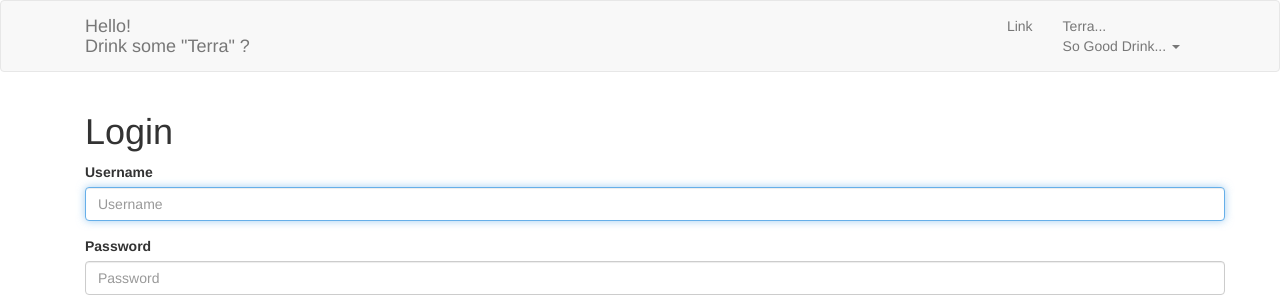
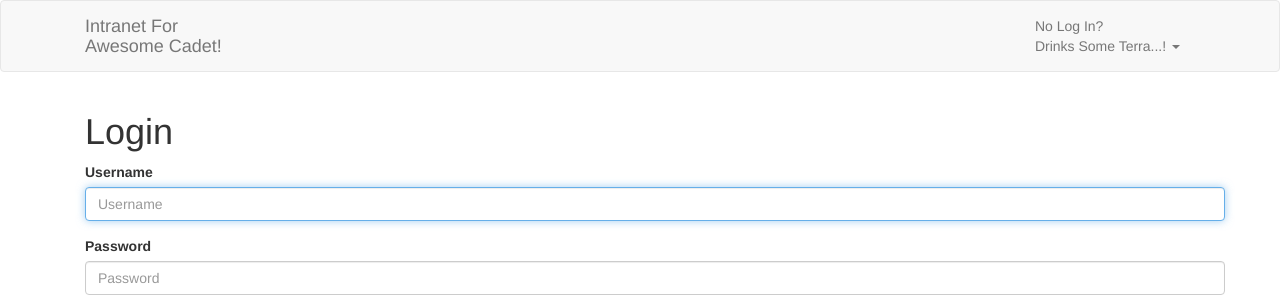
Before and after one commit to 42Seoul-Piscine-Python-Django/Code_Master_mjung, a Django app: page / in a window 1280 px wide. Shown: the top 300 px of the page. Run offline with Django 3.2, Linux system fonts and the light colour scheme; some libraries are stand-ins or nearby versions.

Commit message:
06/06_00:44_Some_Text_&&_link_logic_fixed

```diff
--- a/ex/templates/nav.html
+++ b/ex/templates/nav.html
@@ -5,15 +5,17 @@
     <div class="container-fluid">
       <div class="navbar-header">
       {% if user.is_authenticated %}
-        <a class="navbar-brand" href="{% url 'index' %}">Life Pro Tips <br/> for Nice {{user.username}}</a>
+        <a class="navbar-brand" href="{% url 'index' %}">Awesome Cadet : {{user.username}}</a>
       {% else %}
-        <a class="navbar-brand" href="{% url 'index' %}">Hello! <br/> Drink some "{{user.username}}" ?</a>
+        <a class="navbar-brand" href="{% url 'login' %}">Intranet For </br>Awesome Cadet!</a>
       {% endif %}
       </div>
 
       <div class="collapse navbar-collapse" id="bs-example-navbar-collapse-1">
         <ul class="nav navbar-nav navbar-right">
-          <li><a href="#">Link</a></li>
+          {% if user.is_authenticated %}
+          <li><a href="{% url 'profile' %}"> edit Profile </a></li>
+          {% endif %}
           <li class="dropdown">
             <a
               href="#"
@@ -24,9 +26,9 @@
               aria-expanded="false"
             >
             {% if user.is_authenticated %}
-              Hello my  {{ user.username }}!
+              Hello! Awesome </br> {{ user.username }}!
             {% else %}
-              {{ user.username }}...<br/> So Good Drink...
+              No Log In? </br>Drinks Some {{ user.username }}...!
             {% endif %}
               <span class="caret"></span>
             </a>
```
Also changed, not shown: requirements.txt (+2 -38 lines), ex/migrations/0002_alter_profile_id.py (added).
